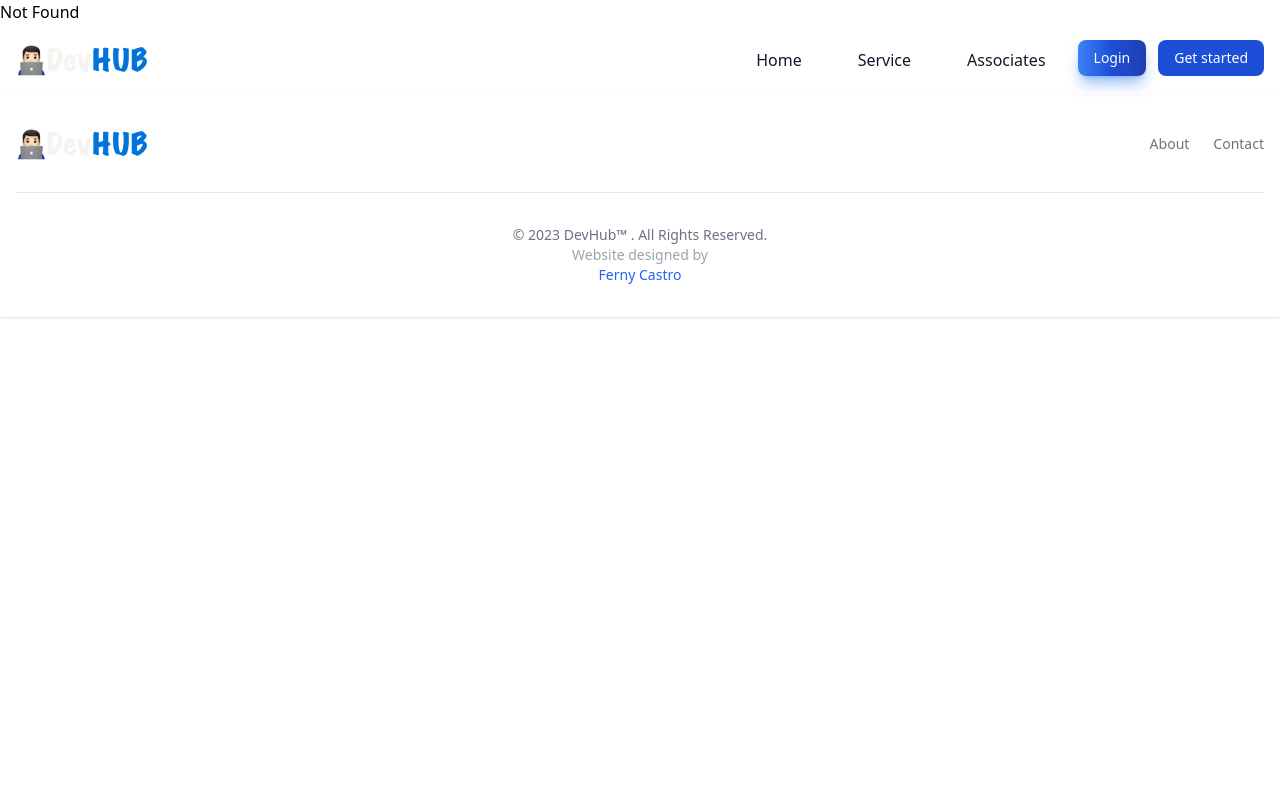
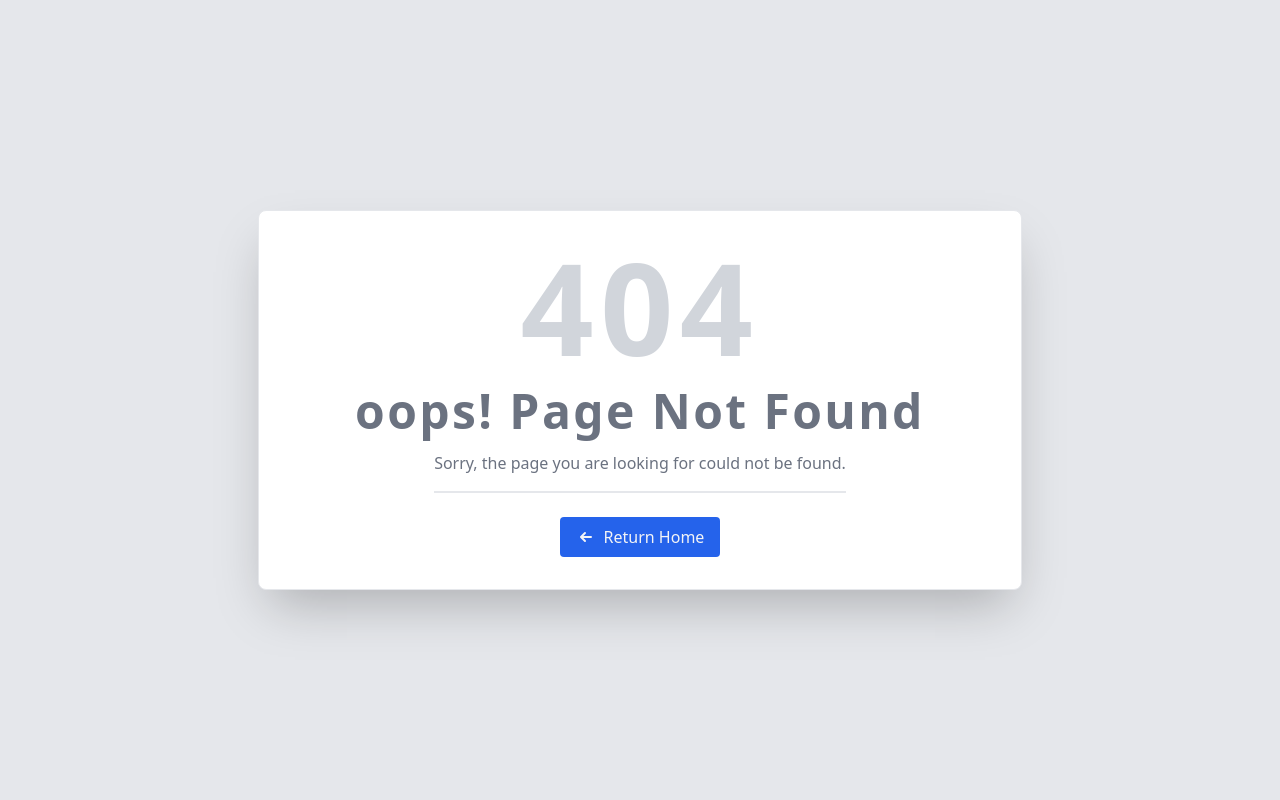
Before and after one commit to FernyCastro8/DevHub, a React (Create React App) app in the folder client/: page /about in a window 1280 px wide. Before the commit this address had no page. Shown: the top 800 px of the page. Built offline with nearby package versions, Linux system fonts and the light colour scheme.

Commit message:
Login, Register, NavBar, Footer, Contact, NotFound  components - working on page layout {almost finisht}

```diff
--- a/client/src/App.js
+++ b/client/src/App.js
@@ -7,6 +7,7 @@
 // import Contact from './component/Contact';
 // import Login from './component/Login';
 // import Register from './component/Register';
+import NotFound from './component/NotFound'
 
 
 // Pages
@@ -17,6 +18,7 @@
 import RegisterPage from "./pages/RegisterPage";
 import ContactPage from './pages/ContactPage';
 import NotFoundPage from './pages/NotFoundPage';
+
 
 function App() {
   return (
@@ -34,6 +36,7 @@
 
 
       <Navbar />
+      {/* <NotFound /> */}
 
       <Footer />
 
--- a/client/src/component/NotFound.js
+++ b/client/src/component/NotFound.js
@@ -1,8 +1,27 @@
 import React from 'react'
+import { Link } from 'react-router-dom'
 
 function NotFound() {
     return (
-        <div>Not Found</div>
+
+        <div className="">
+            <div>
+                <div class="bg-gray-200 w-full px-16 md:px-0 h-screen flex items-center justify-center">
+                    <div class="bg-white border border-gray-200 flex flex-col items-center justify-center px-4 md:px-8 lg:px-24 py-8 rounded-lg shadow-2xl">
+                        <p class="text-6xl md:text-7xl lg:text-9xl font-bold tracking-wider text-gray-300">404</p>
+                        <p class="text-2xl md:text-3xl lg:text-5xl font-bold tracking-wider text-gray-500 mt-4">oops! Page Not Found</p>
+                        <p class="text-gray-500 mt-4 pb-4 border-b-2 text-center">Sorry, the page you are looking for could not be found.</p>
+                        <a href="/" class="flex items-center space-x-2 bg-blue-600 hover:bg-blue-700 text-gray-100 px-4 py-2 mt-6 rounded transition duration-150" title="Return Home">
+                            <svg xmlns="http://www.w3.org/2000/svg" class="h-5 w-5" viewBox="0 0 20 20" fill="currentColor">
+                                <path fill-rule="evenodd" d="M9.707 14.707a1 1 0 01-1.414 0l-4-4a1 1 0 010-1.414l4-4a1 1 0 011.414 1.414L7.414 9H15a1 1 0 110 2H7.414l2.293 2.293a1 1 0 010 1.414z" clip-rule="evenodd"></path>
+                            </svg>
+                            <Link to='/'>Return Home</Link>
+                        </a>
+                    </div>
+                </div>
+
+            </div>
+        </div>
     )
 }
 
```
